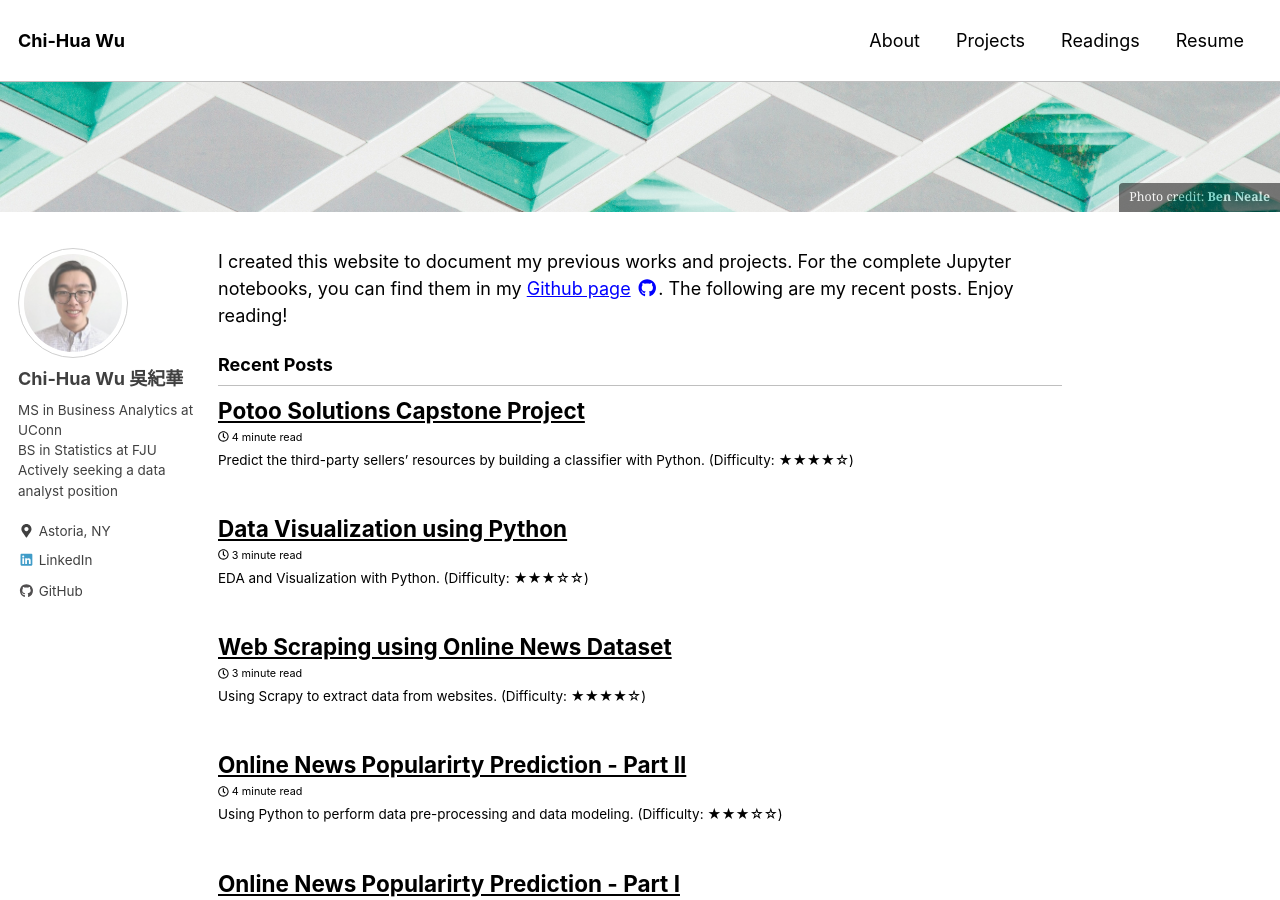
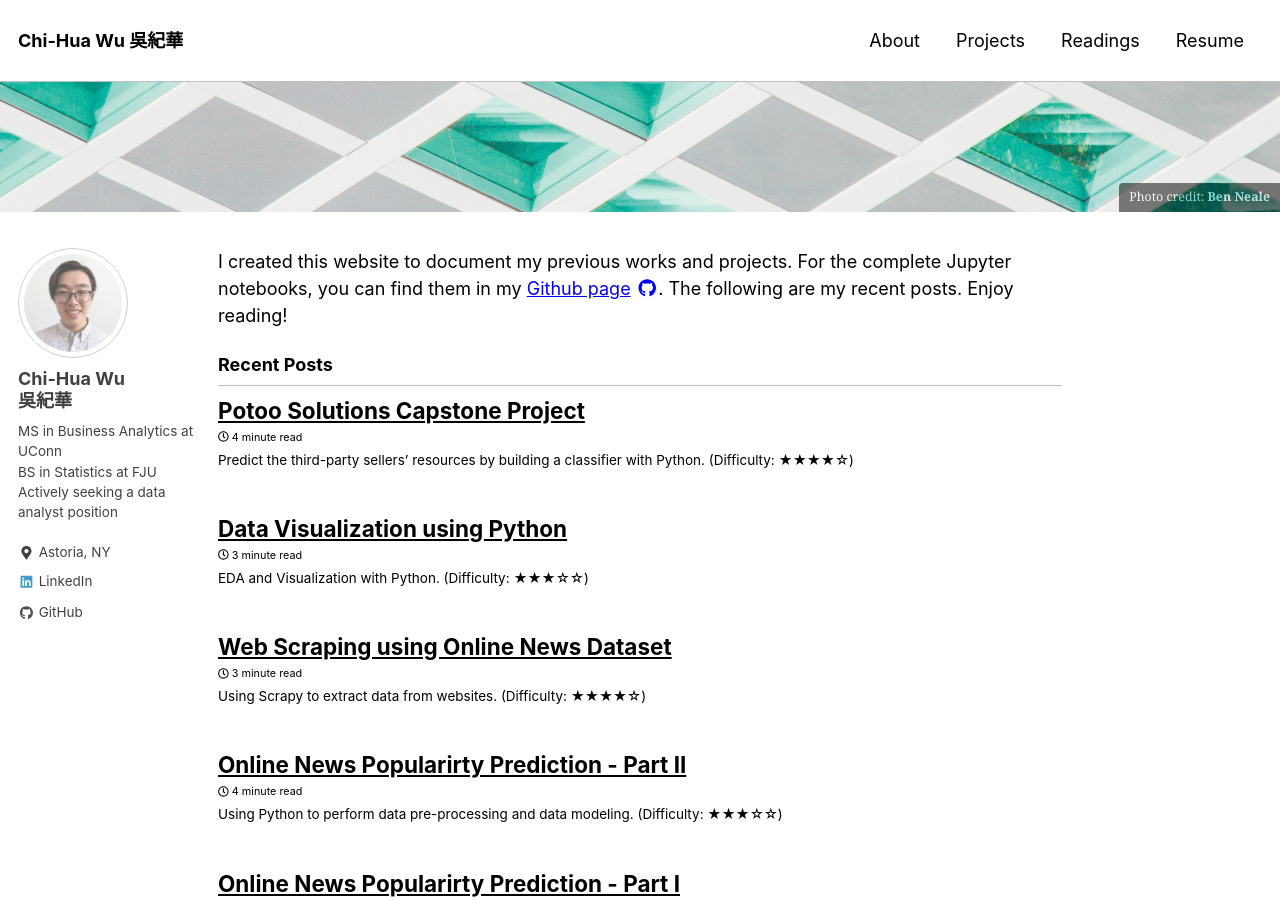
Before and after one commit to chw18019/chw18019.github.io, a Jekyll site: the page built from index.html, in a window 1280 px wide and 900 px high. Built offline with Jekyll 4.4.1, drawn with Linux system fonts in a browser that asks for light colours; nearby versions of some CDN libraries; the list of posts is cut into pages by our own code.

Commit message:
Update _config.yml

```diff
--- a/_config.yml
+++ b/_config.yml
@@ -9,7 +9,7 @@ minimal_mistakes_skin    : "contrast" # "air", "aqua", "contrast", "dark", "dirt
 
 # Site Settings
 locale                   : "en-US"
-title                    : "Chi-Hua Wu"
+title                    : "Chi-Hua Wu 吳紀華"
 title_separator          : "-"
 name                     : "Chi-Hua Wu"
 description              : #"Actively seeking a data analyst position"
@@ -84,7 +84,7 @@ analytics:
 
 # Site Author
 author:
-  name             : "Chi-Hua Wu \n 吳紀華"
+  name             : "Chi-Hua Wu <br>吳紀華"
   avatar           : "/assets/images/bio-photo.jpeg" # path of avatar image, e.g. "/assets/images/bio-photo.jpg"
   bio              : "MS in Business Analytics at UConn<br>BS in Statistics at FJU<br>Actively seeking a data analyst position"
   location         : "Astoria, NY"
```
